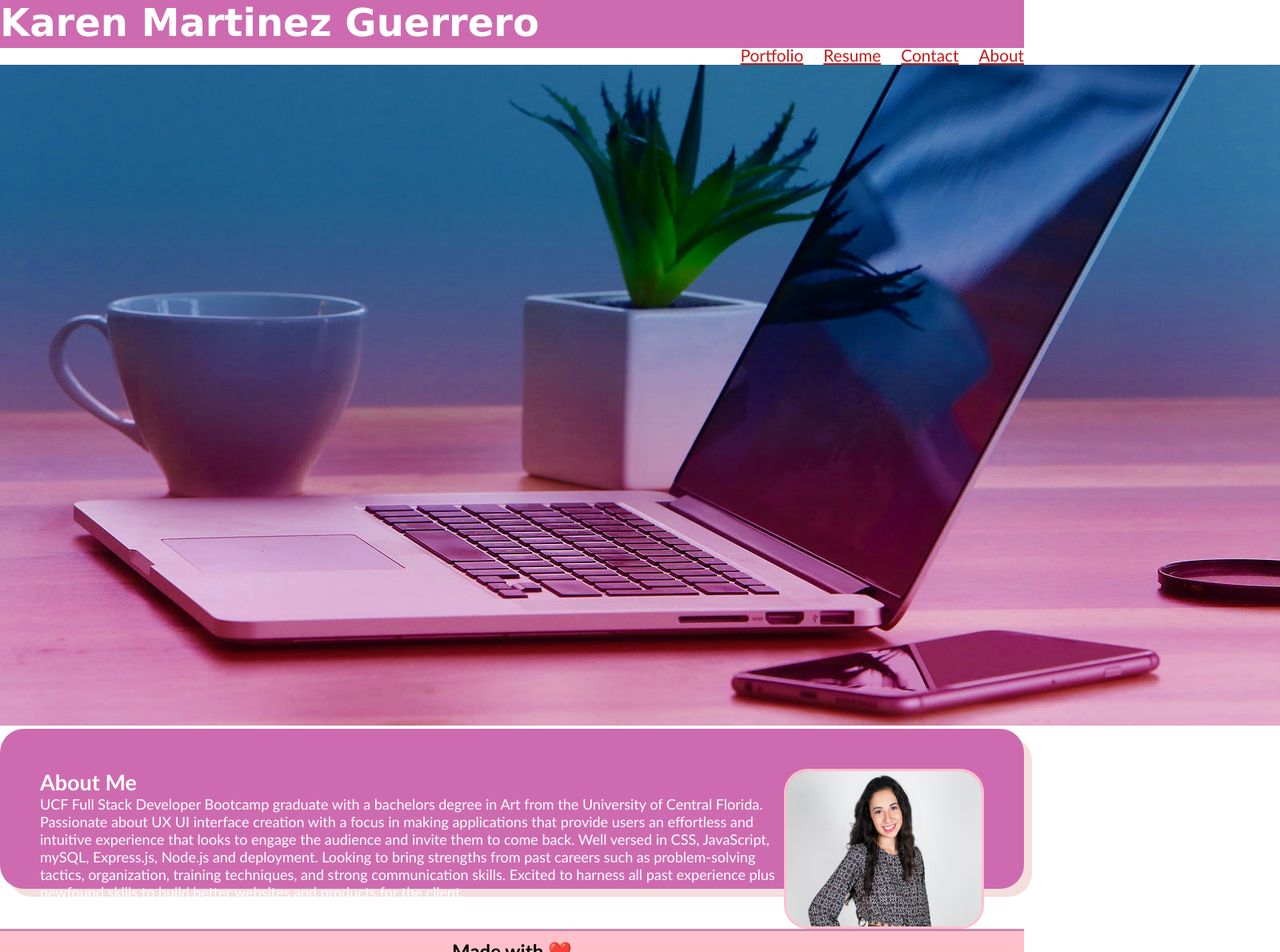
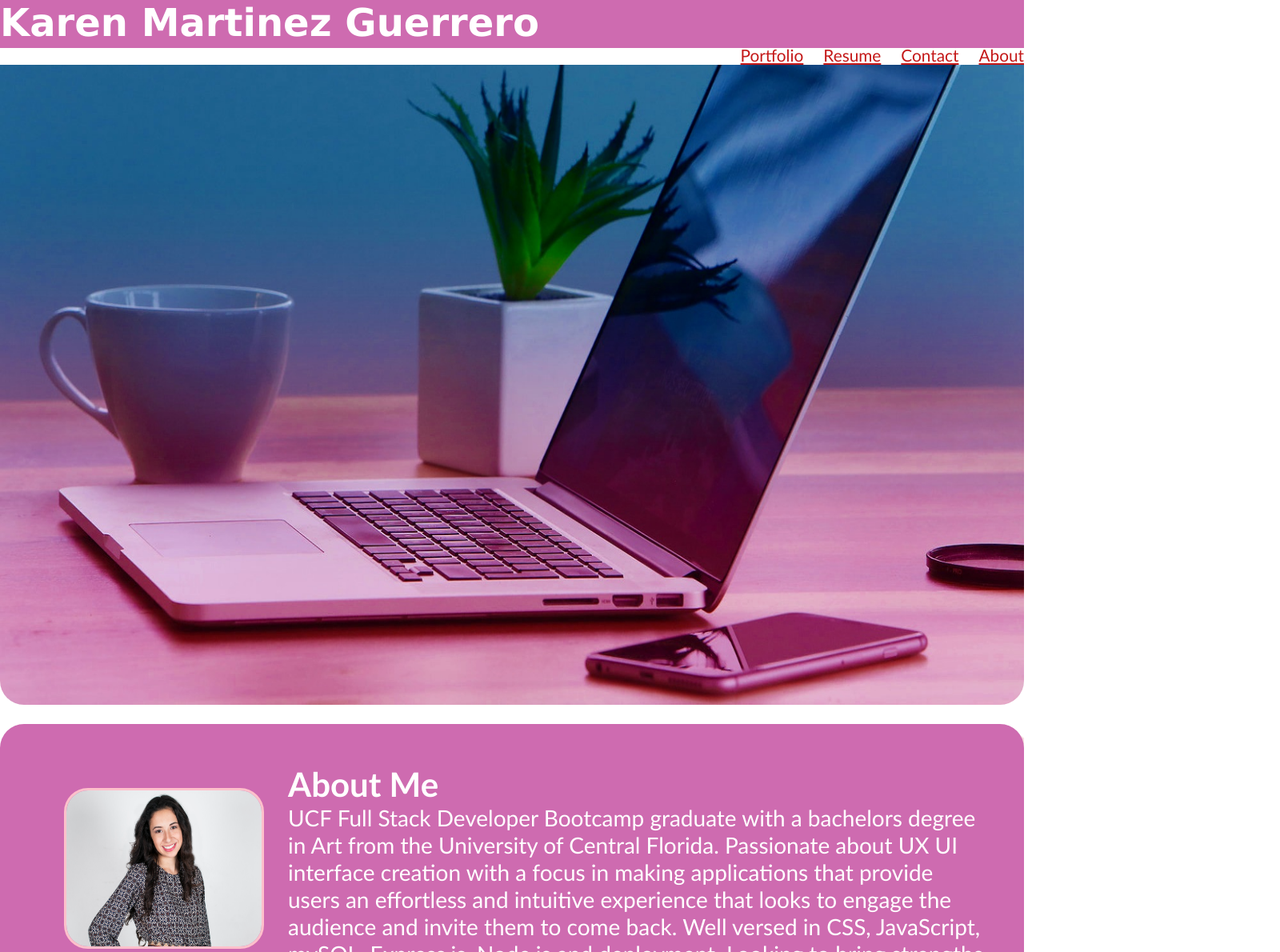
Before and after one commit to kmart134/Portfolio-React, a React (Create React App) app in the folder my-portfolio/: page / in a window 1280 px wide. Shown: the top 1190 px of the page at 80% size, 1600 px wide, since content can reach past the window. Built offline with nearby package versions, Linux system fonts and the light colour scheme.

Commit message:
about me hero image added

```diff
--- a/my-portfolio/src/assets/About.css
+++ b/my-portfolio/src/assets/About.css
@@ -8,21 +8,22 @@
 .about-me {
     margin-bottom: 20px;
     padding: 50px;
-    height: 200px;
+    height: 380px;
     border-radius: 30px;
     box-shadow: 10px 10px rgb(245, 222, 222);
     font-family: 'Gill Sans', 'Gill Sans MT', Calibri, 'Trebuchet MS', sans-serif;
-    font-size: large;
+    font-size: 28px;
     background-color:#ce6bb0;
     color: #ffffff;
 }
 
 #headshot{
-    height:200px;
+    height:201px;
     width:250px;
     border-radius: 30px;
     border: 3px solid pink;
-    float:right;
+    float:left;
+    margin: 30px;
 }
 
 #headshot:hover{
@@ -30,3 +31,13 @@
     width:255px;
     transition: ease 50ms;
 }
+
+#laptop{
+    padding: 0;
+    margin: 0;
+    height: 800px;
+    width: 100%;
+    margin-bottom: 20px;
+    border-bottom-left-radius: 30px;
+    border-bottom-right-radius: 30px;
+}
--- a/my-portfolio/src/components/About/index.js
+++ b/my-portfolio/src/components/About/index.js
@@ -1,10 +1,12 @@
 import React from 'react';
 import '../../assets/About.css';
 import '../../assets/images/karen.jpg'
+import coverImage from '../../assets/images/laptop.jpg';
 
 function About(){
     return(
         <div className="content">
+             <img id= "laptop" src={coverImage} alt="laptop on desk"></img>
         <section className="about-me">
             <img id= "headshot" src={require("../../assets/images/karen.jpg")} alt="Karen Headshot"/>
             <h2>About Me</h2>
--- a/my-portfolio/src/components/Header/index.js
+++ b/my-portfolio/src/components/Header/index.js
@@ -4,8 +4,8 @@ function Header(props) {
   return (
     <header className="flex-row space-between px-1">
       {/* <h1>Karen</h1> */}
-      <img src={coverImage} alt="wooden background"></img>
-      {props.children}
+      {/* <img src={coverImage} alt="wooden background"></img>
+      {props.children} */}
     </header>
   );
 }
--- a/my-portfolio/src/components/Resume/index.js
+++ b/my-portfolio/src/components/Resume/index.js
@@ -1,4 +1,5 @@
 import React from 'react';
+import coverImage from '../../assets/images/laptop.jpg';
 
 function Resume(){
     return(
```
